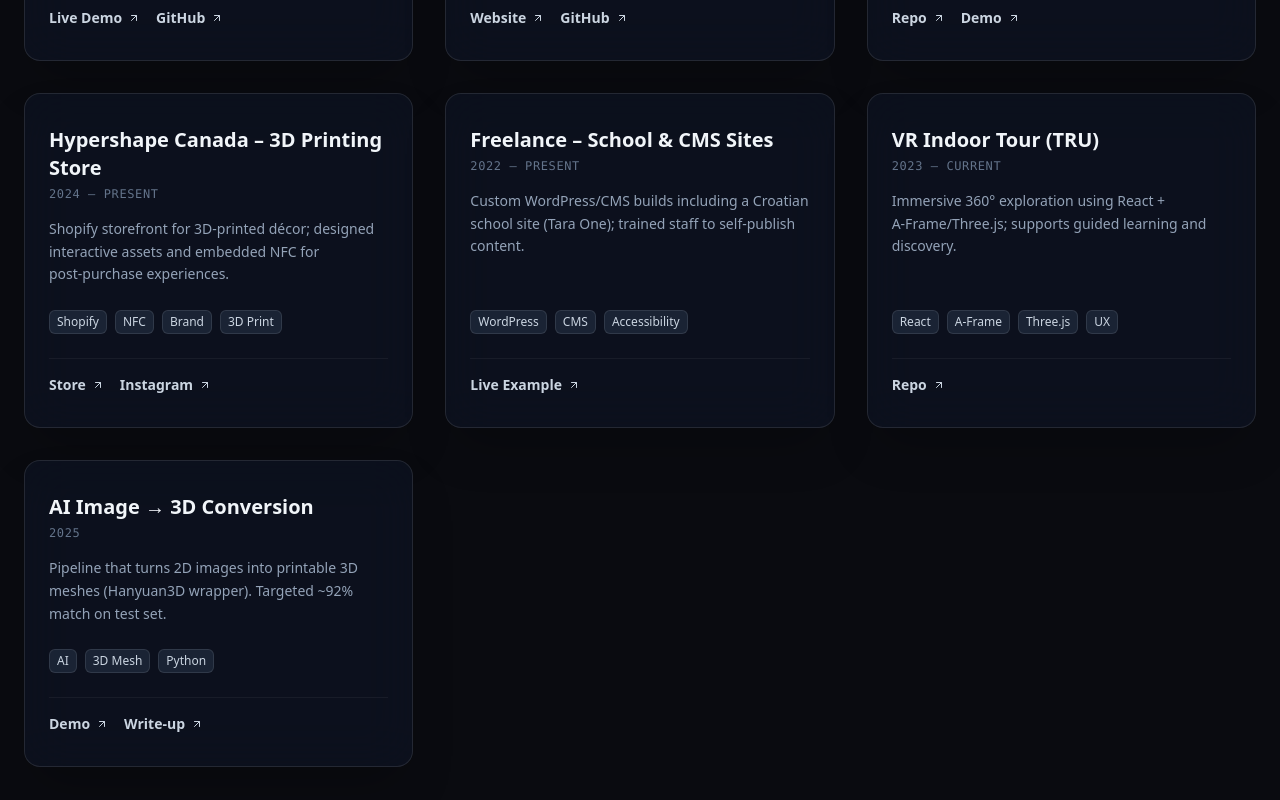
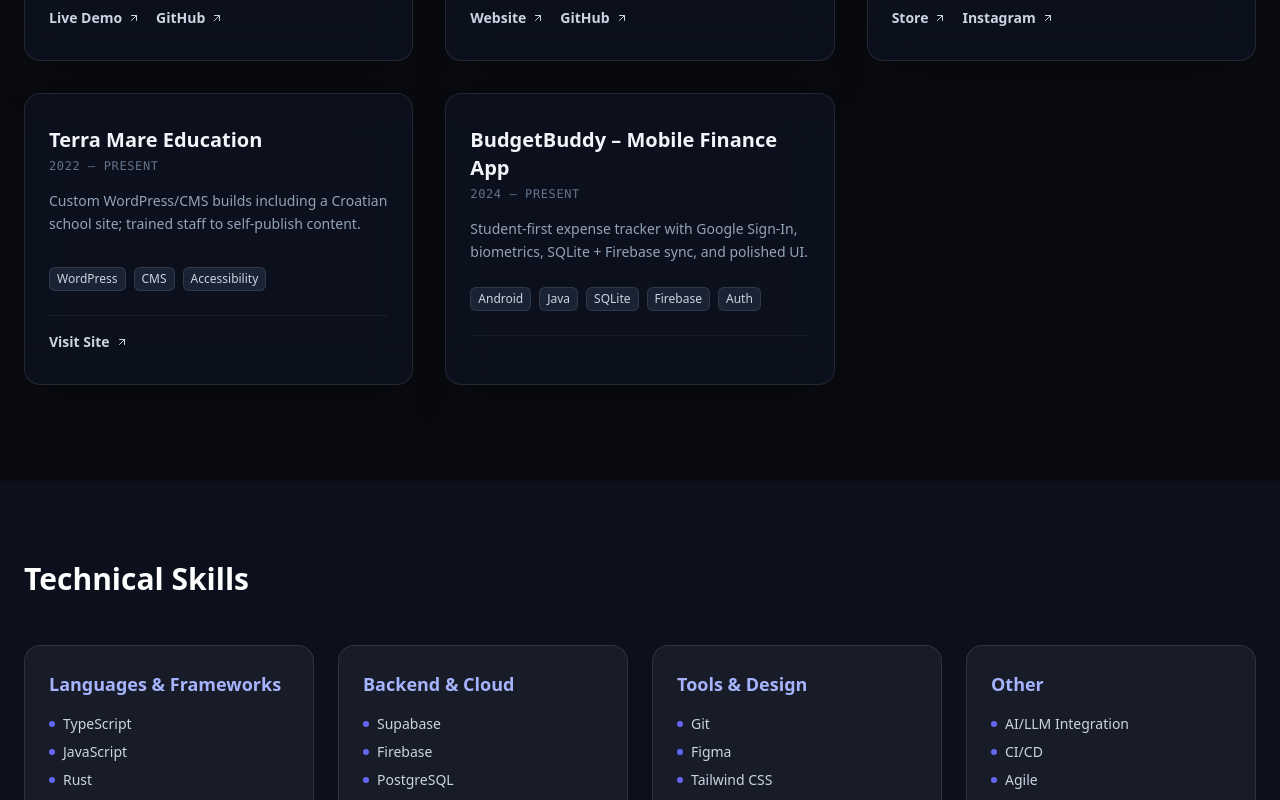
Before and after one commit to deepmroot/mandeep-portfolio, a React (Vite) app: page / in a window 1280 px wide. Shown: the part 1240-2040 px from the top of the page. Built offline with nearby package versions, Linux system fonts and the light colour scheme.

Commit message:
fix: Update project links and remove outdated entries

```diff
--- a/src/data/projects.js
+++ b/src/data/projects.js
@@ -32,53 +32,31 @@ export const PROJECTS = [
     featured: true,
   },
   {
-    title: "BudgetBuddy – Mobile Finance App",
-    timeframe: "2024 – Present",
-    summary:
-      "Student‑first expense tracker with Google Sign‑In, biometrics, SQLite + Firebase sync, and polished UI.",
-    tags: ["Android", "Java", "SQLite", "Firebase", "Auth"],
-    links: [
-      { label: "Repo", href: LINKS.github },
-      { label: "Demo", href: "#" },
-    ],
-  },
-  {
     title: "Hypershape Canada – 3D Printing Store",
     timeframe: "2024 – Present",
     summary:
       "Shopify storefront for 3D‑printed décor; designed interactive assets and embedded NFC for post‑purchase experiences.",
     tags: ["Shopify", "NFC", "Brand", "3D Print"],
     links: [
-      { label: "Store", href: "#" },
+      { label: "Store", href: "https://hypershape.ca" },
       { label: "Instagram", href: "#" },
     ],
   },
   {
-    title: "Freelance – School & CMS Sites",
+    title: "Terra Mare Education",
     timeframe: "2022 – Present",
     summary:
-      "Custom WordPress/CMS builds including a Croatian school site (Tara One); trained staff to self‑publish content.",
+      "Custom WordPress/CMS builds including a Croatian school site; trained staff to self‑publish content.",
     tags: ["WordPress", "CMS", "Accessibility"],
-    links: [{ label: "Live Example", href: "#" }],
+    links: [{ label: "Visit Site", href: "https://www.terramareeducation.com/" }],
   },
   {
-    title: "VR Indoor Tour (TRU)",
-    timeframe: "2023 – Current",
+    title: "BudgetBuddy – Mobile Finance App",
+    timeframe: "2024 – Present",
     summary:
-      "Immersive 360° exploration using React + A‑Frame/Three.js; supports guided learning and discovery.",
-    tags: ["React", "A‑Frame", "Three.js", "UX"],
-    links: [{ label: "Repo", href: "#" }],
-  },
-  {
-    title: "AI Image → 3D Conversion",
-    timeframe: "2025",
-    summary:
-      "Pipeline that turns 2D images into printable 3D meshes (Hanyuan3D wrapper). Targeted ~92% match on test set.",
-    tags: ["AI", "3D Mesh", "Python"],
-    links: [
-      { label: "Demo", href: "#" },
-      { label: "Write‑up", href: "#" },
-    ],
+      "Student‑first expense tracker with Google Sign‑In, biometrics, SQLite + Firebase sync, and polished UI.",
+    tags: ["Android", "Java", "SQLite", "Firebase", "Auth"],
+    links: [], // No links yet
   },
 ];
 
```
